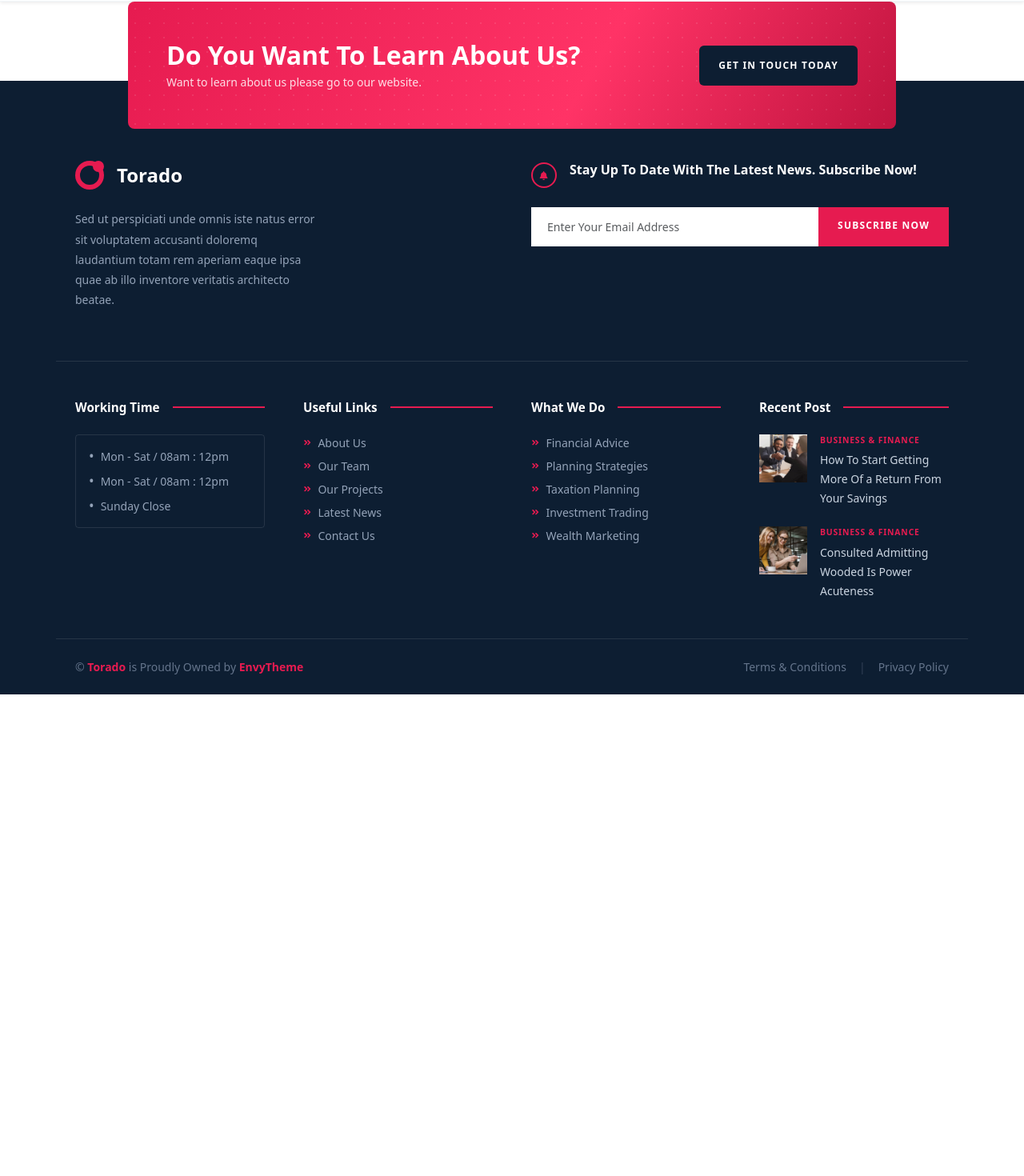
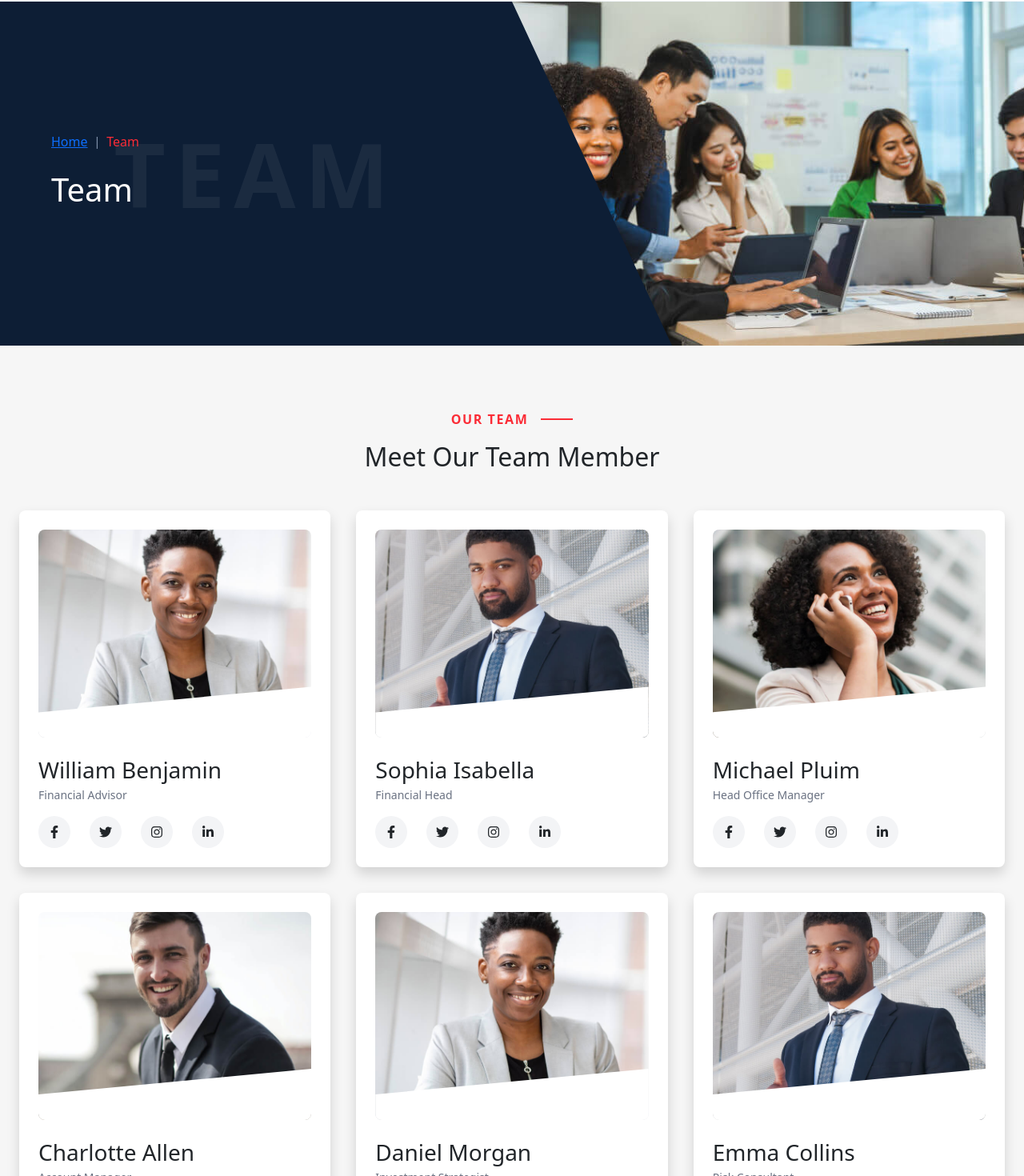
Before and after one commit to MadhavDodiya/Torado, a React (Vite) app in the folder Fronted/: page /team in a window 1280 px wide. Shown: the part 151-1621 px from the top of the page at 80% size. Before the commit the page ends 1019 px from the top, so only its background shows below. Built offline with nearby package versions, Linux system fonts and the light colour scheme.

Commit message:
feat: add Teams and TeamDetail pages; update routing in App component and Header

```diff
--- a/Fronted/src/App.jsx
+++ b/Fronted/src/App.jsx
@@ -9,6 +9,7 @@ import Testimonials from './Pages/Testimonials'
 import Privacypolicy from './Pages/Privacypolicy'
 import TermAndCondition from './Pages/Term&condition'
 import Portfolio from './Pages/Portfolio'
+import Teams from './Pages/Teams'
 import Header from './Components/Header'
 import Footer from './Components/Footer'
 
@@ -26,6 +27,8 @@ function App() {
         <Route path="/aboutus" element={<Aboutus pageTitle="About Us" />} />
         <Route path="/pricingplan" element={<Pricingplans />} />
         <Route path="/portfolio" element={<Portfolio />} />
+        <Route path="/teams" element={<Teams pageTitle="Team" />} />
+        <Route path="/team" element={<Teams pageTitle="Team" />} />
         <Route path="/faqs" element={<Faqs pageTitle="Faq's" />} />
         <Route path="/testimonials" element={<Testimonials pageTitle="Testimonials" />} />
         <Route path="/privacy-policy" element={<Privacypolicy pageTitle="Privacy Policy" />} />
--- a/Fronted/src/Components/Header.jsx
+++ b/Fronted/src/Components/Header.jsx
@@ -209,16 +209,16 @@ export default function Header({ currentPage }) {
             >
               <div className="flex items-center gap-2">
                 <Link
-                  to="/aboutus"
+                  to="/teams"
                   onClick={closeMenus}
-                  className={`text-lg font-semibold no-underline transition-colors ${isActive(['team']) ? 'text-[#f00455]' : 'text-black hover:text-[#f00455]'}`}
+                  className={`text-lg font-semibold no-underline transition-colors ${isActive(['team', 'teams', 'teamdetails']) ? 'text-[#f00455]' : 'text-black hover:text-[#f00455]'}`}
                   style={linkResetStyle}
                 >
                   Team
                 </Link>
                 <button
                   type="button"
-                  onClick={(e) => { e.preventDefault(); e.stopPropagation(); toggleDropdown('team', "teams", "teamdetails") }}
+                  onClick={(e) => { e.preventDefault(); e.stopPropagation(); toggleDropdown('team') }}
                   className={`text-sm opacity-70 transition-transform ${openDropdown === 'team' ? 'rotate-180' : ''}`}
                   aria-label="Toggle Team dropdown">
                   <FaChevronDown />
@@ -329,8 +329,8 @@ export default function Header({ currentPage }) {
                 </button>
                 {openDropdown === 'team-mobile' && (
                   <div className="space-y-1 border-t border-slate-100 px-2 pb-2 pt-1">
-                    <Link to="/aboutus" onClick={closeMenus} className={`block rounded-md px-3 py-2 text-sm no-underline ${isActive(['aboutus']) ? 'text-[#f00455]' : 'text-black'}`} style={linkResetStyle}>Team</Link>
-                    <Link to="/testimonials" onClick={closeMenus} className={`block rounded-md px-3 py-2 text-sm no-underline ${isActive(['testimonials']) ? 'text-[#f00455]' : 'text-black'}`} style={linkResetStyle}>Team Details</Link>
+                    <Link to="/teams" onClick={closeMenus} className={`block rounded-md px-3 py-2 text-sm no-underline ${isActive(['teams']) ? 'text-[#f00455]' : 'text-black'}`} style={linkResetStyle}>Team</Link>
+                    <Link to="/teamdetails" onClick={closeMenus} className={`block rounded-md px-3 py-2 text-sm no-underline ${isActive(['teamdetails']) ? 'text-[#f00455]' : 'text-black'}`} style={linkResetStyle}>Team Details</Link>
                   </div>
                 )}
               </li>
--- /dev/null
+++ b/Fronted/src/Pages/TeamDetail.jsx
@@ -0,0 +1,9 @@
+import React from 'react'
+
+function TeamDetail() {
+  return (
+    <div>TeamDetail</div>
+  )
+}
+
+export default TeamDetail
--- /dev/null
+++ b/Fronted/src/Pages/Teams.jsx
@@ -0,0 +1,105 @@
+import React from 'react'
+import heroImg from '../assets/Image/service-bg.jpg'
+import { Link } from 'react-router-dom'
+import { FaFacebookF, FaInstagram, FaLinkedinIn, FaTwitter } from 'react-icons/fa'
+import team1 from '../assets/Image/team1.jpg'
+import team2 from '../assets/Image/team2.jpg'
+import team3 from '../assets/Image/team3.jpg'
+import team4 from '../assets/Image/team4.jpg'
+
+function Teams({ pageTitle = 'Team' }) {
+  const members = [
+    { name: 'William Benjamin', role: 'Financial Advisor', img: team1 },
+    { name: 'Sophia Isabella', role: 'Financial Head', img: team2 },
+    { name: 'Michael Pluim', role: 'Head Office Manager', img: team3 },
+    { name: 'Charlotte Allen', role: 'Account Manager', img: team4 },
+    { name: 'Daniel Morgan', role: 'Investment Strategist', img: team1 },
+    { name: 'Emma Collins', role: 'Risk Consultant', img: team2 },
+  ]
+
+  return (
+    <>
+      <section className="relative w-full overflow-hidden">
+        <div className="grid min-h-[430px] lg:grid-cols-2">
+          <div className="relative flex items-center overflow-hidden bg-[#0d1e35] px-10 py-20 lg:px-16">
+            <span className="pointer-events-none absolute left-1/2 top-1/2 z-0 -translate-x-1/2 -translate-y-1/2 select-none whitespace-nowrap text-[2rem] font-black uppercase tracking-widest text-white/[0.06] lg:text-[7rem]">
+              TEAM
+            </span>
+
+            <div className="relative z-10">
+              <p className="mb-4 flex items-center gap-2 text-base">
+                <Link to="/" className="text-slate-300 no-underline hover:text-white">
+                  Home
+                </Link>
+                <span className="text-sm text-slate-400">|</span>
+                <span className="font-medium text-red-500">{pageTitle}</span>
+              </p>
+
+              <h1 className="text-5xl font-extrabold leading-tight text-white lg:text-6xl">
+                {pageTitle}
+              </h1>
+            </div>
+          </div>
+
+          <div className="relative min-h-[300px] overflow-hidden">
+            <img src={heroImg} alt="Team background" className="block h-full w-full object-cover object-top" />
+            <div
+              className="absolute left-0 top-0 z-10 h-0 w-0"
+              style={{
+                borderStyle: 'solid',
+                borderWidth: '430px 0 0 200px',
+                borderColor: 'transparent transparent transparent #0d1e35',
+              }}
+            />
+          </div>
+        </div>
+      </section>
+
+      <section className="bg-[#f6f6f6] py-20">
+        <div className="mx-auto max-w-7xl px-6">
+          <div className="mb-12 text-center">
+            <p className="mb-3 flex items-center justify-center gap-3 font-semibold tracking-widest text-red-500">
+              OUR TEAM
+              <span className="h-[2px] w-10 bg-red-500"></span>
+            </p>
+            <h2 className="text-4xl font-bold text-slate-900 md:text-5xl">Meet Our Team Member</h2>
+          </div>
+
+          <div className="grid grid-cols-1 gap-8 md:grid-cols-2 lg:grid-cols-3">
+            {members.map((member) => (
+              <article key={member.name} className="h-full rounded-lg bg-white p-6 shadow transition duration-300 hover:shadow-xl">
+                <div className="relative mb-6 overflow-hidden rounded-lg">
+                  <img src={member.img} alt={member.name} className="h-[260px] w-full object-cover" />
+                  <div
+                    className="absolute bottom-0 left-0 h-16 w-full bg-white"
+                    style={{ clipPath: 'polygon(0 50%,100% 0,100% 100%,0 100%)' }}
+                  ></div>
+                </div>
+
+                <h3 className="mb-1 text-lg font-semibold text-slate-900">{member.name}</h3>
+                <p className="mb-6 text-sm text-gray-500">{member.role}</p>
+
+                <div className="flex gap-4">
+                  <div className="flex h-10 w-10 cursor-pointer items-center justify-center rounded-full bg-gray-100 transition hover:bg-red-500 hover:text-white">
+                    <FaFacebookF />
+                  </div>
+                  <div className="flex h-10 w-10 cursor-pointer items-center justify-center rounded-full bg-gray-100 transition hover:bg-red-500 hover:text-white">
+                    <FaTwitter />
+                  </div>
+                  <div className="flex h-10 w-10 cursor-pointer items-center justify-center rounded-full bg-gray-100 transition hover:bg-red-500 hover:text-white">
+                    <FaInstagram />
+                  </div>
+                  <div className="flex h-10 w-10 cursor-pointer items-center justify-center rounded-full bg-gray-100 transition hover:bg-red-500 hover:text-white">
+                    <FaLinkedinIn />
+                  </div>
+                </div>
+              </article>
+            ))}
+          </div>
+        </div>
+      </section>
+    </>
+  )
+}
+
+export default Teams
```
